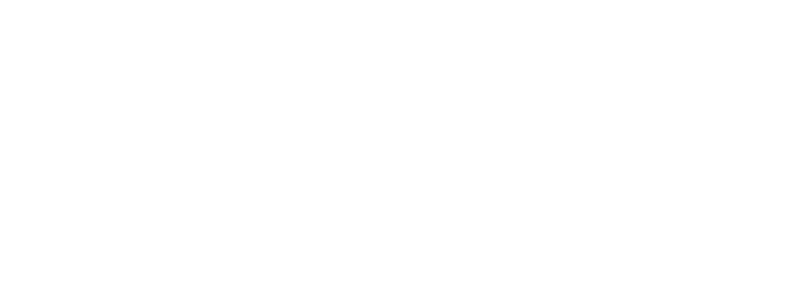
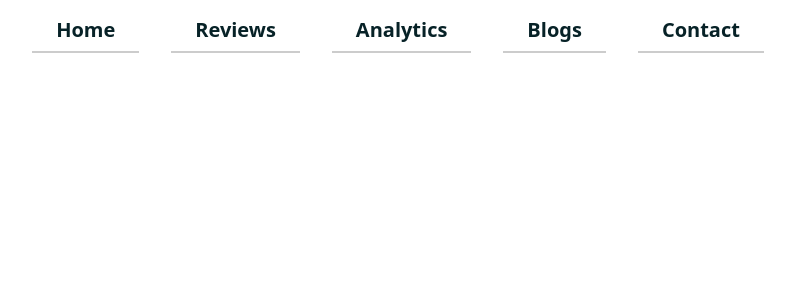
Before and after one commit to asaduzzaman599/product-analysis-website, a React (Create React App) app: page / in a window 1280 px wide. Shown: the top 300 px of the page, without its empty margins (242-1037 px from the left). Built offline with nearby package versions, Linux system fonts and the light colour scheme.

Commit message:
nav item added

```diff
--- a/src/App.js
+++ b/src/App.js
@@ -1,10 +1,15 @@
 import logo from './logo.svg';
 import './App.css';
+import { Route, Routes } from 'react-router-dom';
+import Header from './Components/Header/Header';
 
 function App() {
   return (
     <div className="App">
-
+      <Header></Header>
+      <Routes>
+        <Route path='/home' element={<p>gggg</p>}></Route>
+      </Routes>
     </div>
   );
 }
--- /dev/null
+++ b/src/Components/Header/Header.js
@@ -0,0 +1,27 @@
+import React from 'react';
+import { NavLink } from 'react-router-dom';
+
+const Header = () => {
+    const navLinkItem = [
+        {name:'Home',link:'/home'},
+        {name:'Reviews',link:'/reviews'},
+        {name:'Analytics',link:'/analytics'},
+        {name:'Blogs',link:'/blogs'},
+        {name:'Contact',link:'/contact'},
+]
+    return (
+        <div className='m-4'>
+           <ul className='flex justify-center'>
+           {
+                navLinkItem.map(navlink=> <li>
+                    <NavLink to={navlink.link} className={'font-semibold text-xl px-6 py-2 mx-4'} style={ ({ isActive }) =>
+                isActive ? {color:"#630000",borderBottom:"2px solid #630000"} : {color:"#072227",borderBottom:"2px solid rgba(0,0,0,.2)"
+            }} key={navlink.name}>{navlink.name}</NavLink>
+                </li>)
+            }
+           </ul>
+        </div>
+    );
+};
+
+export default Header;
```
